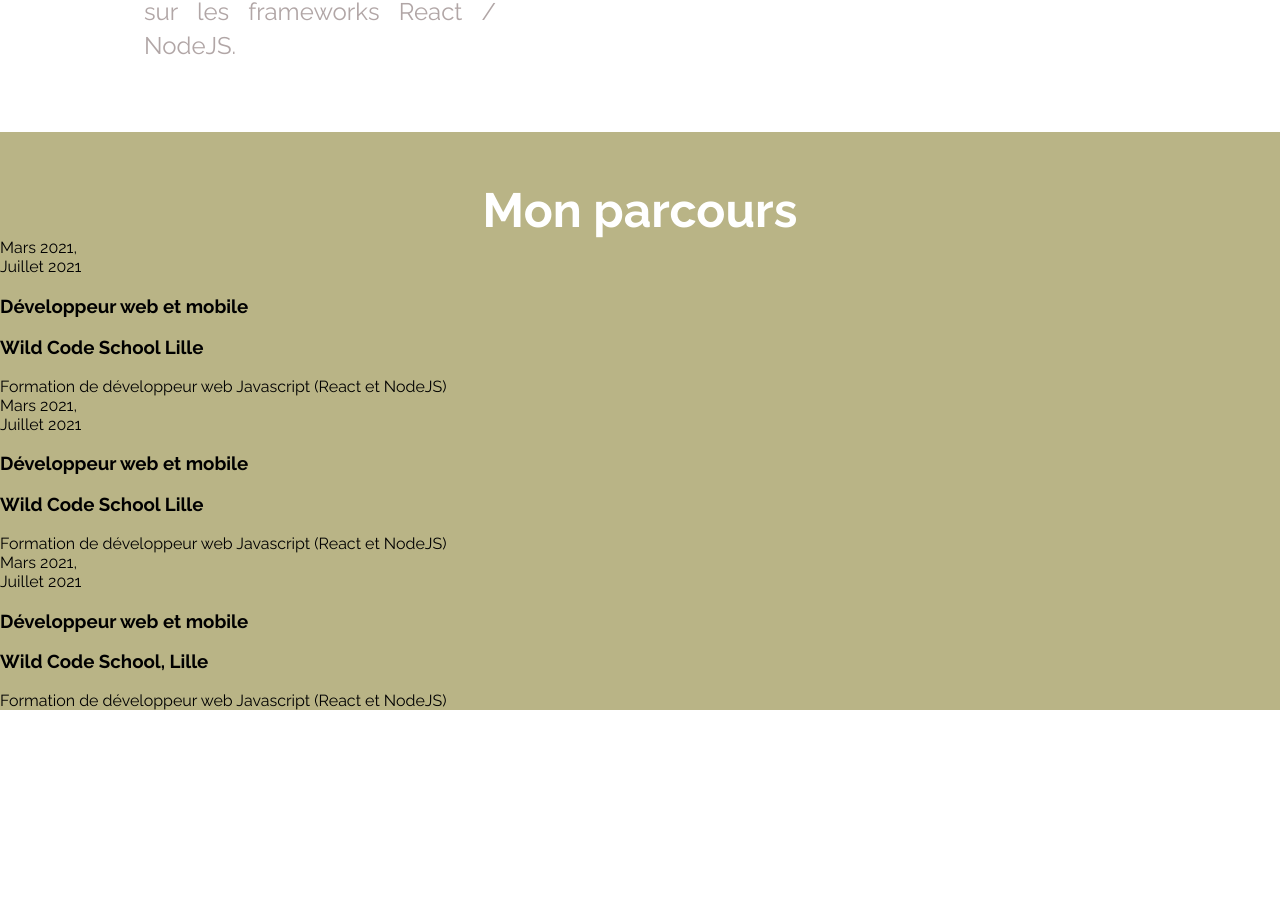
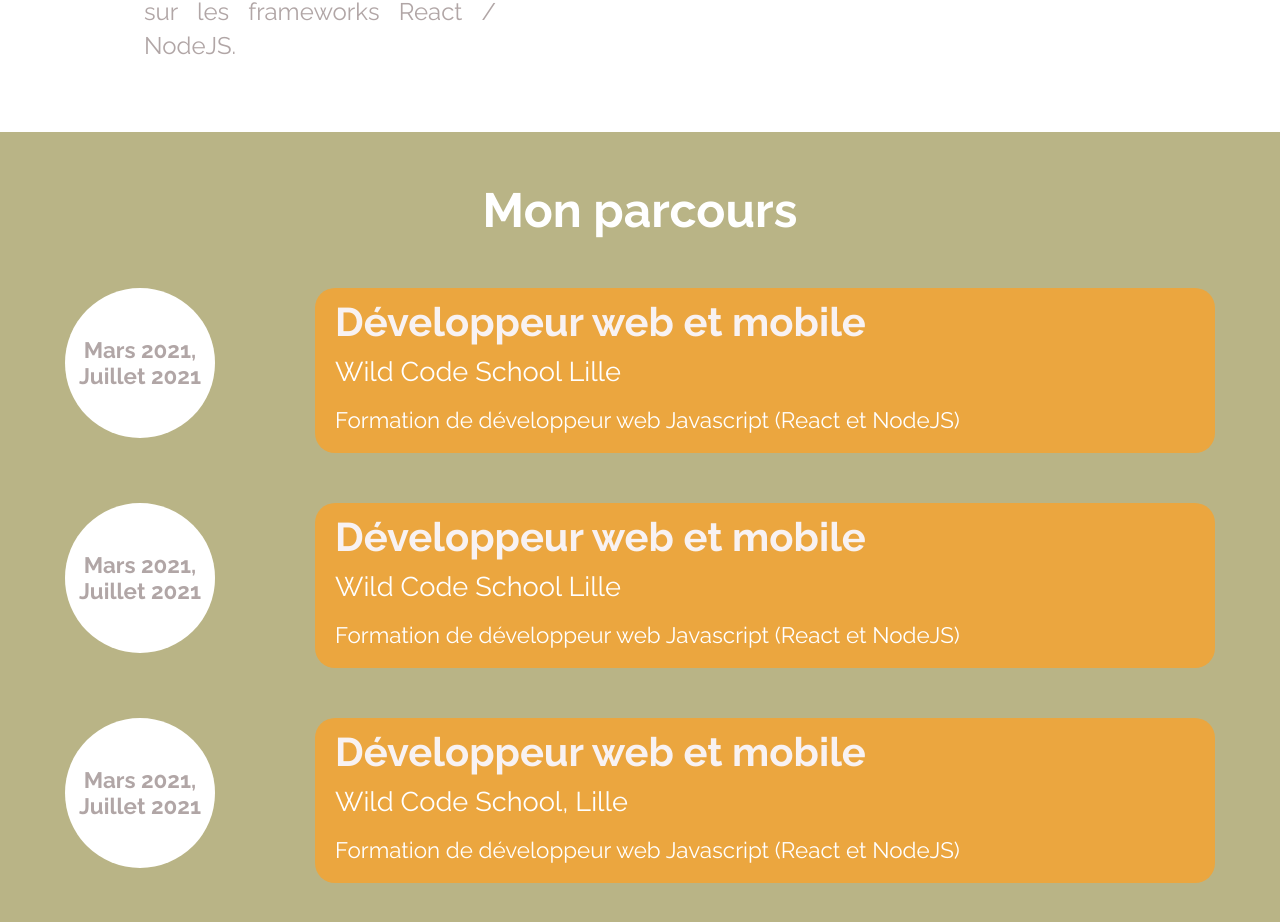
Before and after one commit to JulienDelemarle/portfolio_JDelemarle, a plain HTML site: page index.html in a window 1280 px wide. Shown: the part 1699-2621 px from the top of the page. Before the commit the page ends 2409 px from the top, so only its background shows below. Drawn offline with Linux system fonts and the light colour scheme.

Commit message:
in style.css add style to course block

```diff
--- a/style.css
+++ b/style.css
@@ -15,8 +15,11 @@ a {
     transition: color .3s;
 }
 
-h2{
+h3{
     margin: 0 ;
+}
+h2 {
+    margin: 0;
 }
 
 p{
@@ -123,7 +126,64 @@ p{
     margin: 0 auto;
     text-align: center;
     padding-top: 50px;
+    padding-bottom: 50px;
     font-size: 3em;
     font-weight: bold;
     color: #fff;
 }
+
+
+.course-block{
+    display: flex;
+    justify-content: center;
+    padding-bottom: 50px;
+}
+
+.course-date{
+    display: flex;
+    justify-content: center;
+    align-items: center;
+    width: 150px;
+    height: 150px;
+    border: none;
+    border-radius: 150px;
+    background: #fff;
+    color: rgb(177, 166, 166);
+
+}
+
+.course-date p{
+    font-size: 1.4em;
+    font-weight: 700;
+    text-align:center;
+}
+
+.course-content{
+    width: 900px;
+    height: auto;
+    margin-left: 100px;
+    padding: 10px 0 0 20px;
+    background: rgb(235, 166, 63);
+    border-radius: 20px;
+}
+
+.course-title{
+    font-size: 2.5em;
+    color: rgb(248, 242, 242);
+    font-weight: bold;
+    padding-bottom: 10px;
+}
+
+.course-school{
+    font-size: 1.7em;
+    color: #fff;
+    padding-bottom: 20px;
+    font-weight: 400;
+}
+
+.course-description{
+    font-size: 1.4em;
+    color: #fff;
+    padding-bottom: 20px;
+
+}
```
